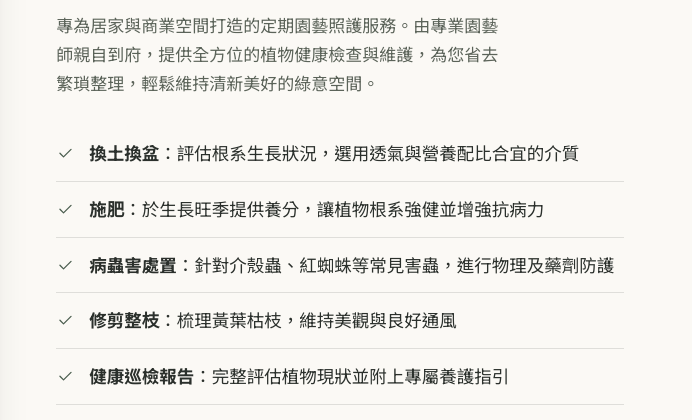
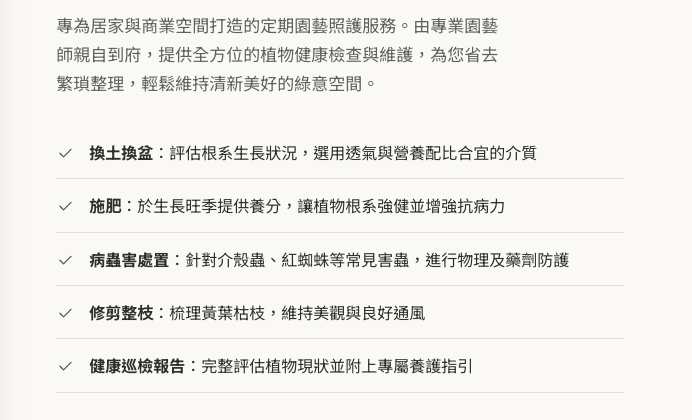
Before and after one commit to apple871005/ANNULA-claude, a plain HTML site: page index.html in a window 1280 px wide. Shown: the part 4720-5140 px from the top of the page, 588-1280 px from the left. Drawn offline with Linux system fonts and the light colour scheme.

Commit message:
Reduce 綠植到府整理 checklist font-size to 16px

```diff
--- a/index.html
+++ b/index.html
@@ -379,7 +379,7 @@ ul{list-style:none;}
 #care h2{font-size:clamp(24px,3.2vw,34px);font-weight:700;margin:16px 0 18px;}
 #care p.desc{color:var(--ink-soft);font-size:17px;margin-bottom:28px;max-width:48ch;}
 .check-list{margin-bottom:30px;}
-.check-list li{display:flex;align-items:flex-start;gap:14px;padding:13px 0;border-bottom:1px solid var(--line);font-size:17.5px;line-height:1.65;}
+.check-list li{display:flex;align-items:flex-start;gap:14px;padding:13px 0;border-bottom:1px solid var(--line);font-size:16px;line-height:1.65;}
 .check-list li .icon{width:19px;height:19px;color:var(--accent);flex-shrink:0;margin-top:4px;}
 .price-note{font-size:13.5px;color:var(--ink-soft);margin-top:22px;}
 .price-note strong{color:var(--ink);font-family:'Cormorant Garamond',serif;font-weight:600;font-size:17px;}
```
